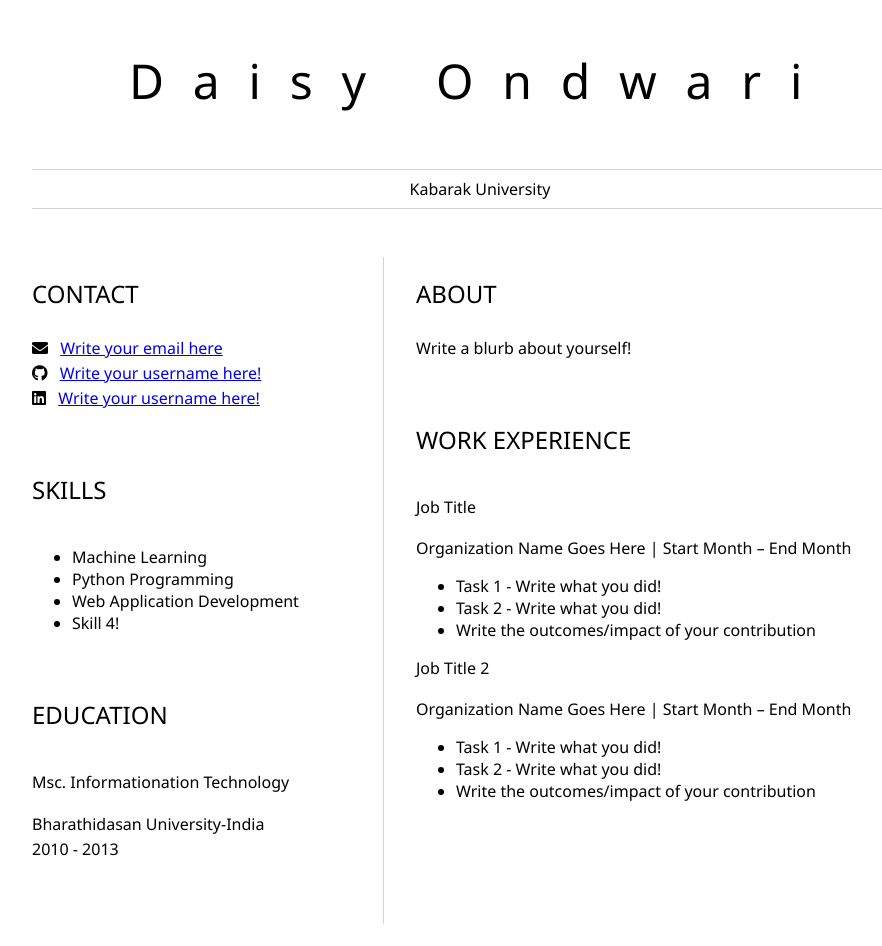
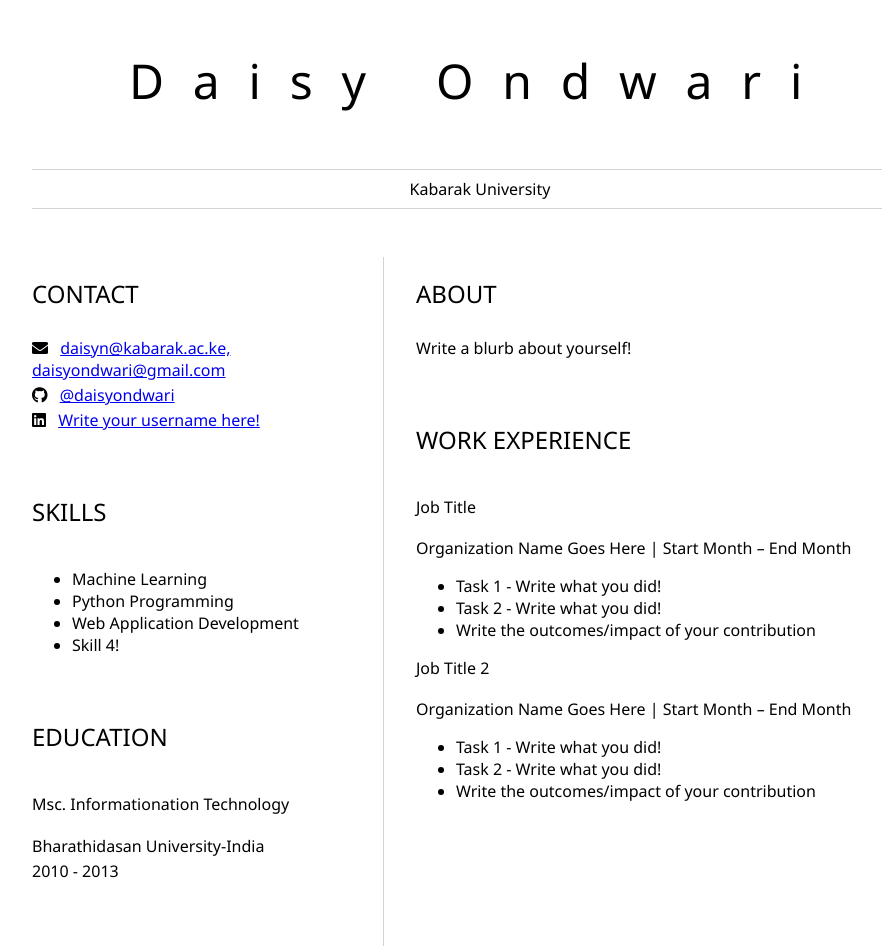
Before and after one commit to wesleythedeveloper/create-Resume, a plain HTML site: page index.html in a window 1280 px wide. Shown: the whole page, without its empty margins (160-1042 px from the left). Before the commit the page ends 924 px from the top, so only its background shows below. Drawn offline with Linux system fonts and the light colour scheme.

Commit message:
Update index.html
added my emial and git user name

```diff
--- a/index.html
+++ b/index.html
@@ -20,11 +20,11 @@
 					<!-- contact info including social media -->
                     <p>
                         <i class="fa fa-envelope" aria-hidden="true"></i>
-                        <a href="mailto:username@domain.top-level domain">Write your email here</a>
+                        <a href="mailto:username@domain.top-level domain">daisyn@kabarak.ac.ke, daisyondwari@gmail.com</a>
                     </p>
                     <p>
                         <i class="fab fa-github" aria-hidden="true"></i>
-                        <a href="github.com/yourGitHubUsername">Write your username here!</a>
+                        <a href="github.com/yourGitHubUsername">@daisyondwari</a>
                     </p>
                     <p>
                         <i class="fab fa-linkedin" aria-hidden="true"></i>
```
